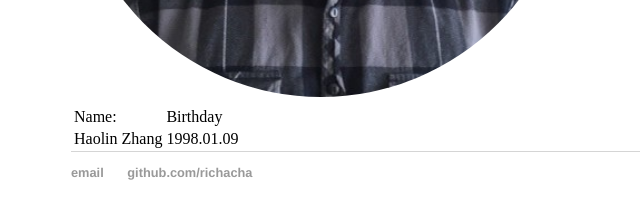
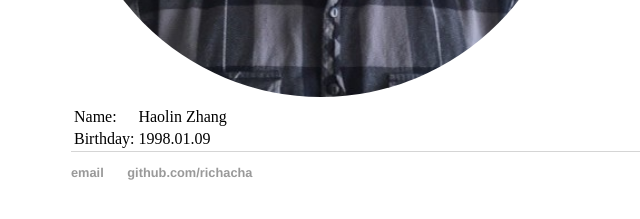
Before and after one commit to Richacha/haolinzhang.github.io, a Jekyll site: the page built from about/index.html, in a window 1280 px wide. Shown: the part 600-819 px from the top of the page, without its empty margins (121-761 px from the left). Built offline with Jekyll 4.4.1, drawn with Linux system fonts in a browser that asks for light colours.

```diff
--- a/about/index.html
+++ b/about/index.html
@@ -14,10 +14,10 @@ title: About Me
 	</tr>
 	<tr>
 	<td>Name:</td>
-	<td>Birthday</td>
+	<td>Haolin Zhang</td>
 	</tr>
 	<tr>
-	<td>Haolin Zhang</td>
+	<td>Birthday:</td>
 	<td>1998.01.09</td>
 	</tr>
 	</tbody>
```
